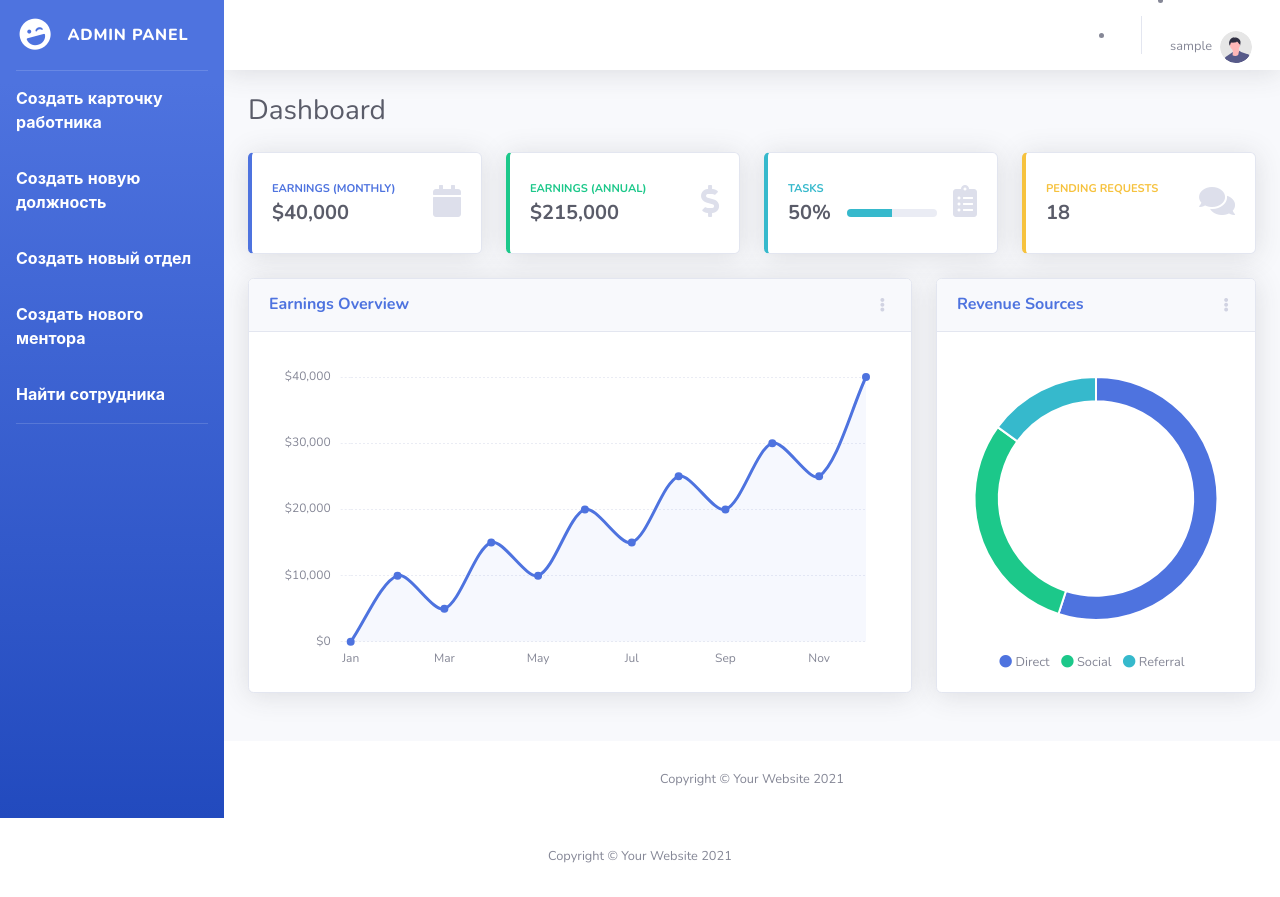
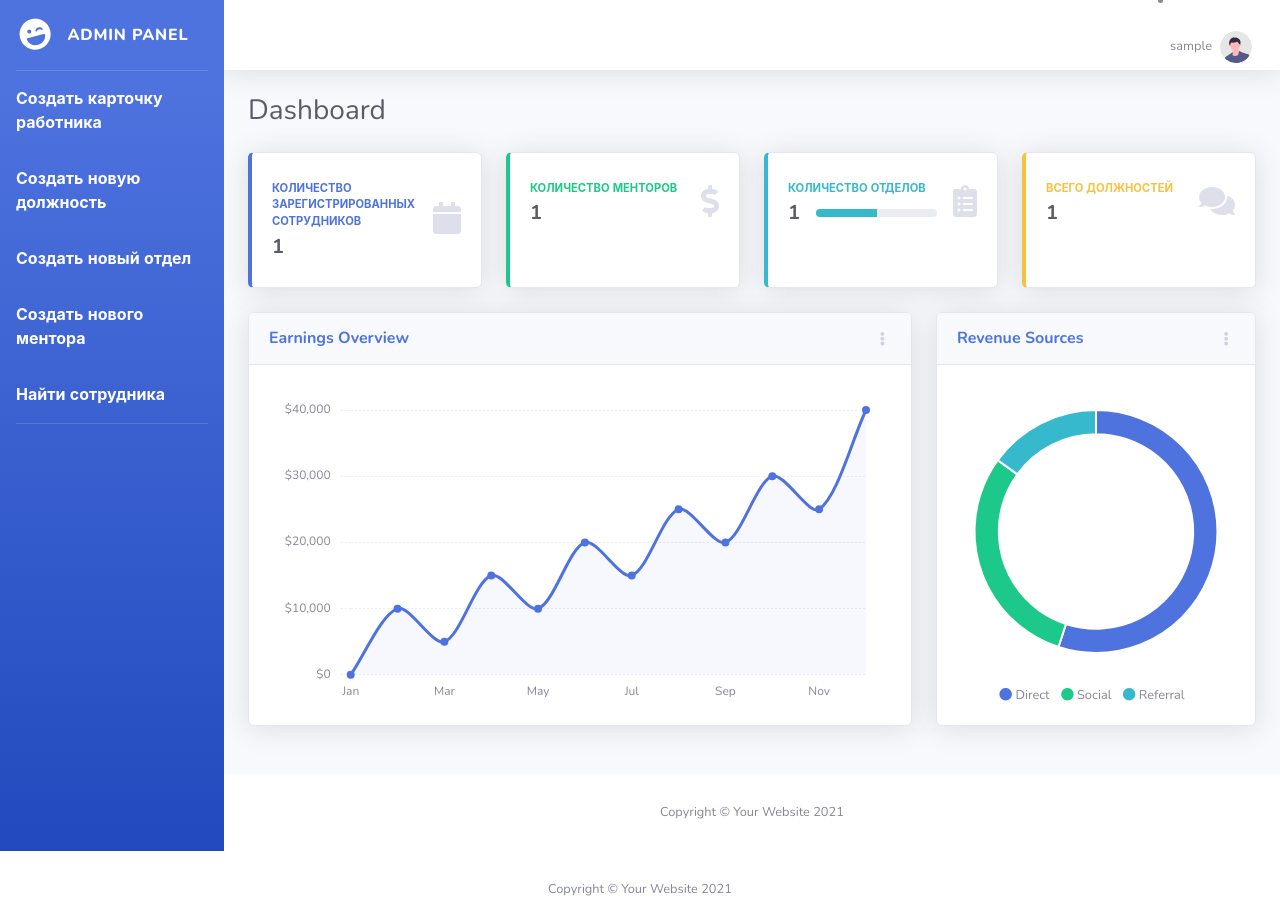
Before and after one commit to lehakot-create/VKHack_bot, a Django app: page / in a window 1280 px wide. Shown: the top 897 px of the page. Before the commit the page ends 863 px from the top, so only its background shows below. Run offline with Django 5.2, Linux system fonts and the light colour scheme; a user stored in the database is signed in; tables that the repository leaves empty hold one stand-in row (values such as "Sample post"); some libraries are stand-ins or nearby versions.

Commit message:
вывел метрики на dashboard

```diff
--- a/admpanel/app/views.py
+++ b/admpanel/app/views.py
@@ -15,6 +15,14 @@
     model = Employee
     template_name = 'index.html'
     context_object_name = 'employee'
+
+    def get_context_data(self, **kwargs):
+        context = super().get_context_data(**kwargs)
+        context['count_employee'] = Employee.objects.count()
+        context['count_mentor'] = Mentor.objects.count()
+        context['count_department'] = Department.objects.count()
+        context['count_jobtitle'] = JobTitle.objects.count()
+        return context
 
 
 class FindView(ListView):
--- a/admpanel/templates/index.html
+++ b/admpanel/templates/index.html
@@ -18,8 +18,11 @@
                     <div class="row no-gutters align-items-center">
                         <div class="col mr-2">
                             <div class="text-xs font-weight-bold text-primary text-uppercase mb-1">
-                                Earnings (Monthly)</div>
-                            <div class="h5 mb-0 font-weight-bold text-gray-800">$40,000</div>
+                                Количество зарегистрированных сотрудников
+                            </div>
+                            <div class="h5 mb-0 font-weight-bold text-gray-800">
+                                {{ count_employee }}
+                            </div>
                         </div>
                         <div class="col-auto">
                             <i class="fas fa-calendar fa-2x text-gray-300"></i>
@@ -36,8 +39,11 @@
                     <div class="row no-gutters align-items-center">
                         <div class="col mr-2">
                             <div class="text-xs font-weight-bold text-success text-uppercase mb-1">
-                                Earnings (Annual)</div>
-                            <div class="h5 mb-0 font-weight-bold text-gray-800">$215,000</div>
+                                Количество менторов
+                            </div>
+                            <div class="h5 mb-0 font-weight-bold text-gray-800">
+                                {{ count_mentor }}
+                            </div>
                         </div>
                         <div class="col-auto">
                             <i class="fas fa-dollar-sign fa-2x text-gray-300"></i>
@@ -53,11 +59,14 @@
                 <div class="card-body">
                     <div class="row no-gutters align-items-center">
                         <div class="col mr-2">
-                            <div class="text-xs font-weight-bold text-info text-uppercase mb-1">Tasks
+                            <div class="text-xs font-weight-bold text-info text-uppercase mb-1">
+                                Количество отделов
                             </div>
                             <div class="row no-gutters align-items-center">
                                 <div class="col-auto">
-                                    <div class="h5 mb-0 mr-3 font-weight-bold text-gray-800">50%</div>
+                                    <div class="h5 mb-0 mr-3 font-weight-bold text-gray-800">
+                                        {{ count_department }}
+                                    </div>
                                 </div>
                                 <div class="col">
                                     <div class="progress progress-sm mr-2">
@@ -83,8 +92,11 @@
                     <div class="row no-gutters align-items-center">
                         <div class="col mr-2">
                             <div class="text-xs font-weight-bold text-warning text-uppercase mb-1">
-                                Pending Requests</div>
-                            <div class="h5 mb-0 font-weight-bold text-gray-800">18</div>
+                                Всего должностей
+                            </div>
+                            <div class="h5 mb-0 font-weight-bold text-gray-800">
+                                {{ count_jobtitle }}
+                            </div>
                         </div>
                         <div class="col-auto">
                             <i class="fas fa-comments fa-2x text-gray-300"></i>
--- a/admpanel/templates/template.html
+++ b/admpanel/templates/template.html
@@ -75,7 +75,6 @@
 
             <!-- Divider -->
             <hr class="sidebar-divider d-none d-md-block">
-
         </ul>
         <!-- End of Sidebar -->
 
@@ -91,44 +90,9 @@
                     <!-- Topbar Search -->
                     <form
                         class="d-none d-sm-inline-block form-inline mr-auto ml-md-3 my-2 my-md-0 mw-100 navbar-search">
-                        <div class="input-group">
-                        </div>
+                        <!-- <div class="input-group">
+                        </div> -->
                     </form>
-
-                    <!-- Nav Item - Alerts -->
-                    <li class="nav-item dropdown no-arrow mx-1">
-
-                        <!-- Dropdown - Alerts -->
-                        <div class="dropdown-list dropdown-menu dropdown-menu-right shadow animated--grow-in"
-                            aria-labelledby="alertsDropdown">
-                        </div>
-                    </li>
-
-                    <!-- Nav Item - Messages -->
-
-                    <!-- Dropdown - Messages -->
-                    <div class="dropdown-list dropdown-menu dropdown-menu-right shadow animated--grow-in"
-                        aria-labelledby="messagesDropdown">
-
-                        <a class="dropdown-item d-flex align-items-center" href="#">
-                            <div class="dropdown-list-image mr-3">
-                                <img class="rounded-circle" src="{% static 'img/undraw_profile_1.svg' %}"
-                                    alt="...">
-                                <div class="status-indicator bg-success"></div>
-                            </div>
-
-                        </a>
-                        <a class="dropdown-item d-flex align-items-center" href="#">
-                            <div class="dropdown-list-image mr-3">
-                                <img class="rounded-circle" src="{% static 'img/undraw_profile_2.svg' %}"
-                                    alt="...">
-                                <div class="status-indicator"></div>
-                            </div>
-                        </a>
-                    </div>
-
-
-                    <div class="topbar-divider d-none d-sm-block"></div>
 
                     <!-- Nav Item - User Information -->
                     <li class="nav-item dropdown no-arrow">
```
